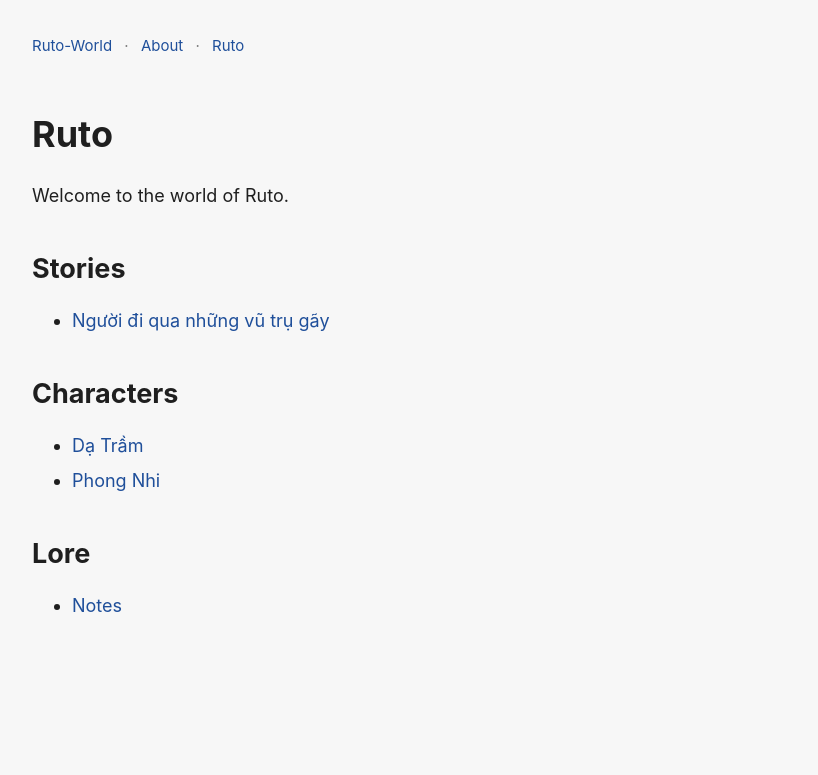
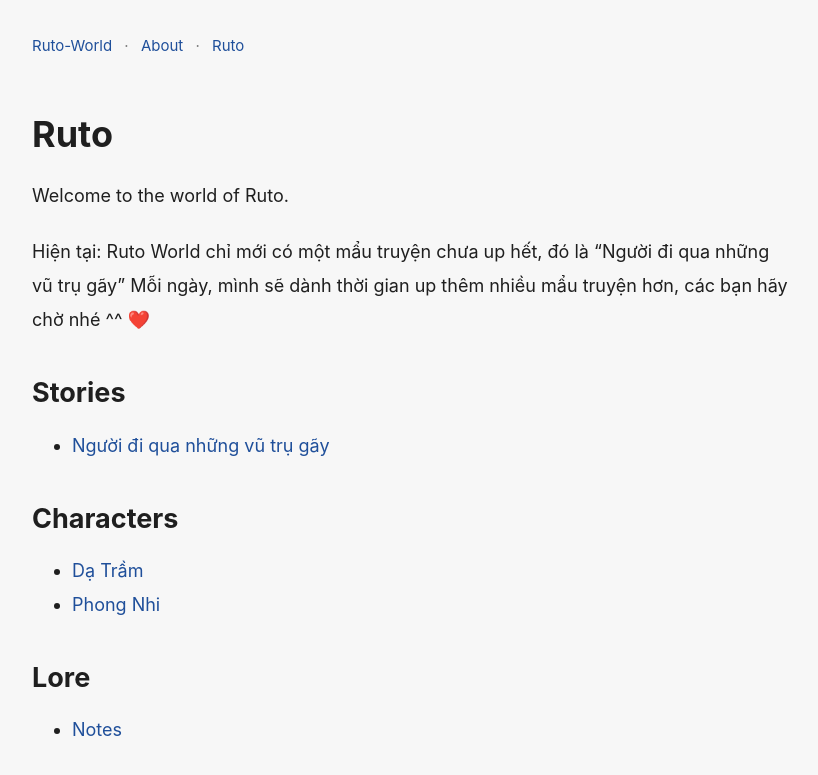
Before and after one commit to euro6792/Ruto-World, a Jekyll site: the page built from worlds/ruto/index.md, in a window 1280 px wide. Shown: the top 775 px of the page, without its empty margins (228-1046 px from the left). Built offline with Jekyll 4.4.1, drawn with Linux system fonts in a browser that asks for light colours.

Commit message:
Update Ruto index with current story status
Added a note about the current state of Ruto World and upcoming stories.

```diff
--- a/worlds/ruto/index.md
+++ b/worlds/ruto/index.md
@@ -8,6 +8,8 @@ permalink: /worlds/ruto/
 
 Welcome to the world of Ruto.
 
+Hiện tại: Ruto World chỉ mới có một mẩu truyện chưa up hết, đó là "Người đi qua những vũ trụ gãy" Mỗi ngày, mình sẽ dành thời gian up thêm nhiều mẩu truyện hơn, các bạn hãy chờ nhé ^^ ❤️
+
 ## Stories
 - [Người đi qua những vũ trụ gãy]({{ site.baseurl }}/worlds/ruto/stories/nguoi-di-qua-nhung-vu-tru/chuong1-chapter1/)
 
```
